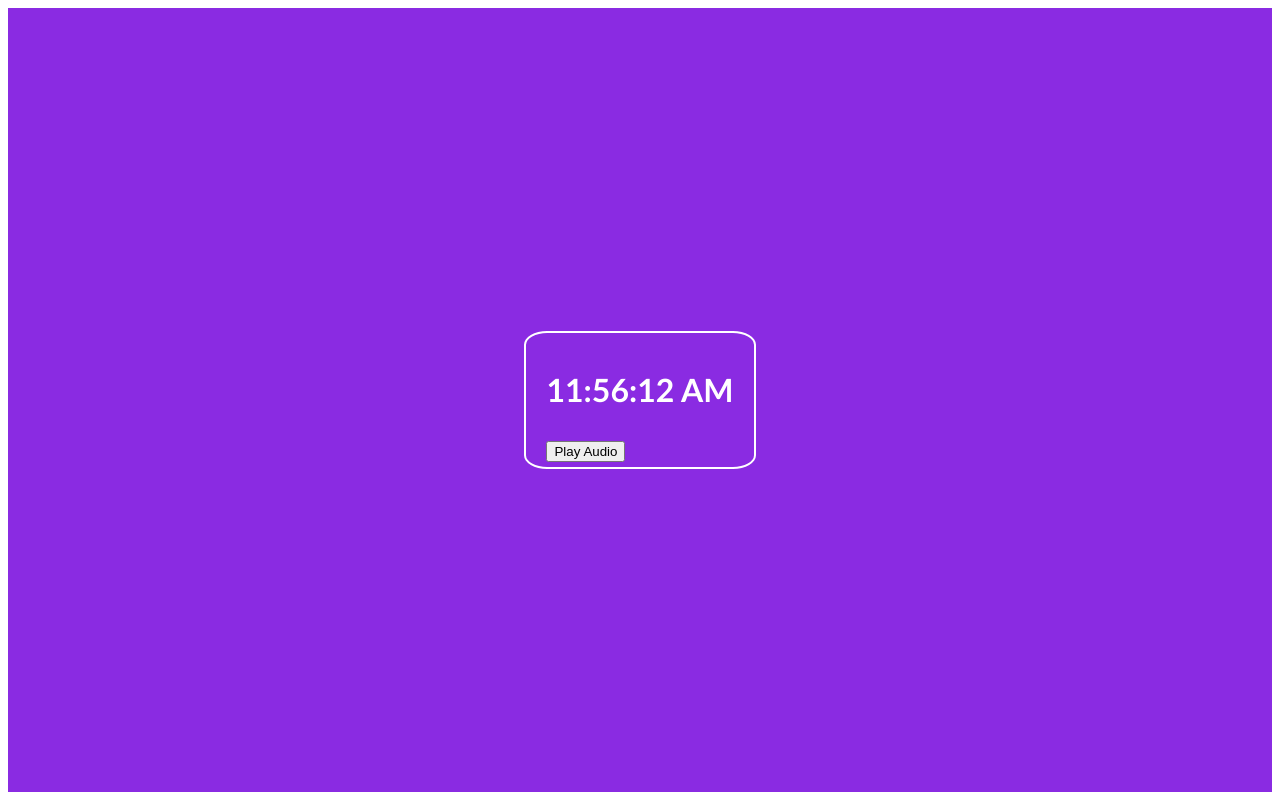
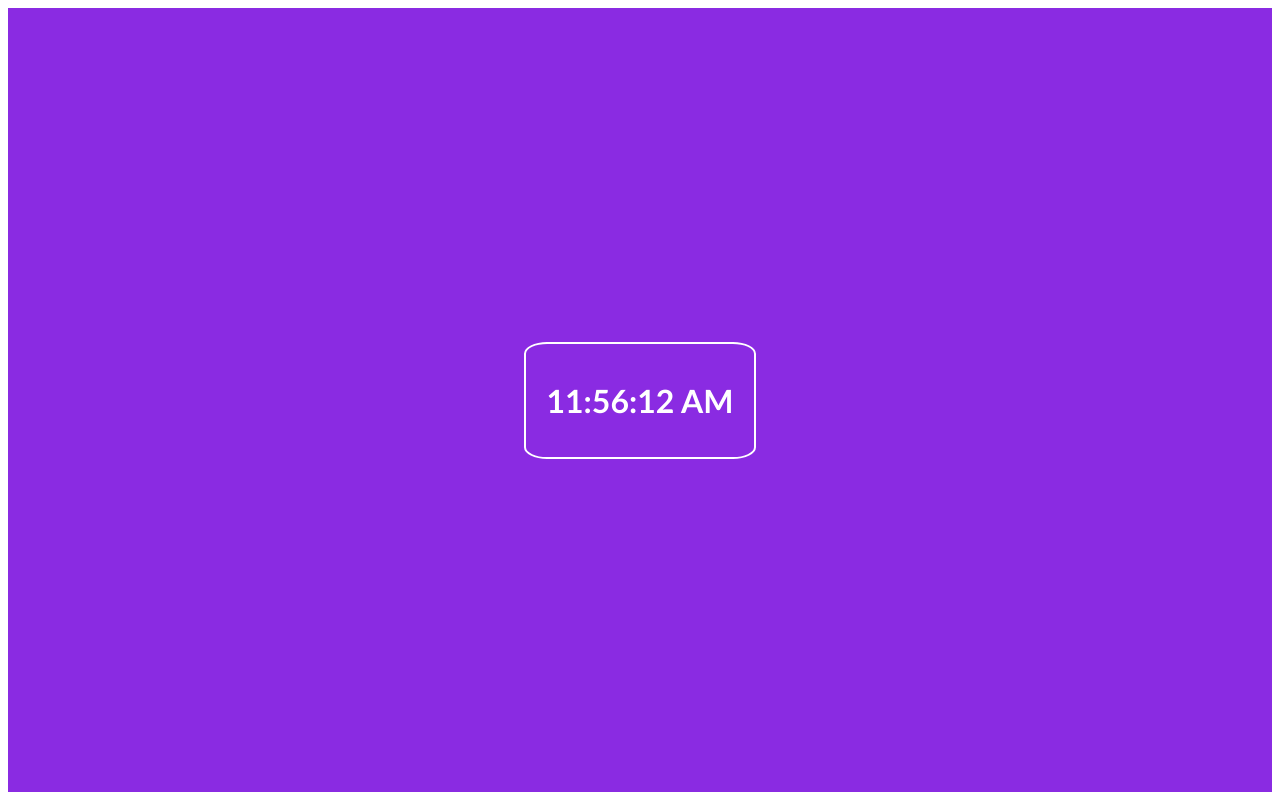
Before and after one commit to 2300burak/clock, a plain HTML site: page index.html in a window 1280 px wide. Drawn offline with Linux system fonts and the light colour scheme.

Commit message:
complete

```diff
--- a/index.html
+++ b/index.html
@@ -11,7 +11,7 @@
     <div id="container">
         <div id="bb">
             <p id="demo"></p>
-            <button onclick="play()">Play Audio</button>
+
         </div>
     </div>
 
```
